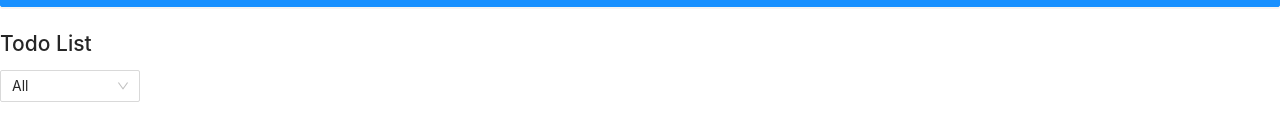
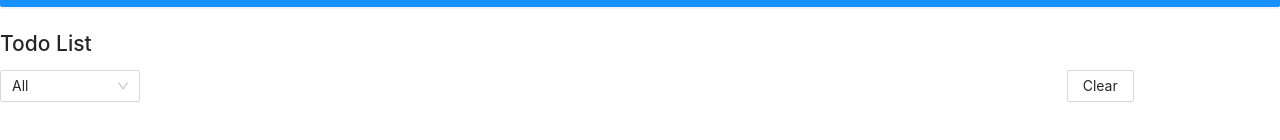
Before and after one commit to khunnunthawat/my-todo-list, a Next.js app: page / in a window 1280 px wide. Shown: the part 366-506 px from the top of the page. Built offline with nearby package versions, Linux system fonts and the light colour scheme.

Commit message:
clear-all-done

```diff
--- a/src/components/recoil/selector.tsx
+++ b/src/components/recoil/selector.tsx
@@ -25,8 +25,6 @@ export const todoSearchState = selector({
     const todoSearch = get(searchState);
     const selectStatus = get(slectState);
 
-    console.log('slectState' + selectStatus);
-
     let searchTodo = todoList;
     if (todoSearch !== '') {
       searchTodo = todoList.filter((todo) => {
@@ -34,16 +32,16 @@ export const todoSearchState = selector({
       });
     }
     if (selectStatus === 'completed') {
-      console.log('completed');
       searchTodo = todoList.filter((todo) => {
         return todo.completed === true;
       });
+      console.log('completed');
     }
     if (selectStatus === 'uncompleted') {
-      console.log('uncompleted');
       searchTodo = todoList.filter((todo) => {
         return todo.completed === false;
       });
+      console.log('uncompleted');
     }
 
     return searchTodo;
--- a/src/pages/index.tsx
+++ b/src/pages/index.tsx
@@ -1,5 +1,15 @@
 import Head from 'next/head';
-import { Layout, Row, Col, Card, Typography, Select } from 'antd';
+import {
+  Layout,
+  Row,
+  Col,
+  Card,
+  Typography,
+  Select,
+  Tooltip,
+  Button,
+} from 'antd';
+import { DeleteOutlined } from '@ant-design/icons';
 import React, { useState } from 'react';
 import { AddTodo } from '@/components/AddTodo';
 import { SearchTodo } from '@/components/SearchTodo';
@@ -64,6 +74,12 @@ const Home = () => {
         })
       );
     }
+    console.log(todo);
+  };
+
+  const handleClear = () => {
+    // clear all history
+    setTodos([]);
   };
 
   function handleChange(value: string) {
@@ -101,6 +117,8 @@ const Home = () => {
               <div className='my-2.5'>
                 <h1 className='font-medium text-base'>Todo List</h1>
                 <div className='my-2.5'>
+                  <Row>
+                    <Col span={20}>
                       <Select
                         defaultValue='all'
                         style={{ width: 140 }}
@@ -110,6 +128,13 @@ const Home = () => {
                         <Option value='completed'>Completed</Option>
                         <Option value='uncompleted'>Uncompleted</Option>
                       </Select>
+                    </Col>
+                    <Col span={4}>
+                      <Button type='default' onClick={() => handleClear()}>
+                        Clear
+                      </Button>
+                    </Col>
+                  </Row>
                 </div>
                 <ListTodo onEdit={handleClickEdit} onCheck={handleClickCheck} />
               </div>
```
Lines whose indentation alone changed are shown as unchanged.
